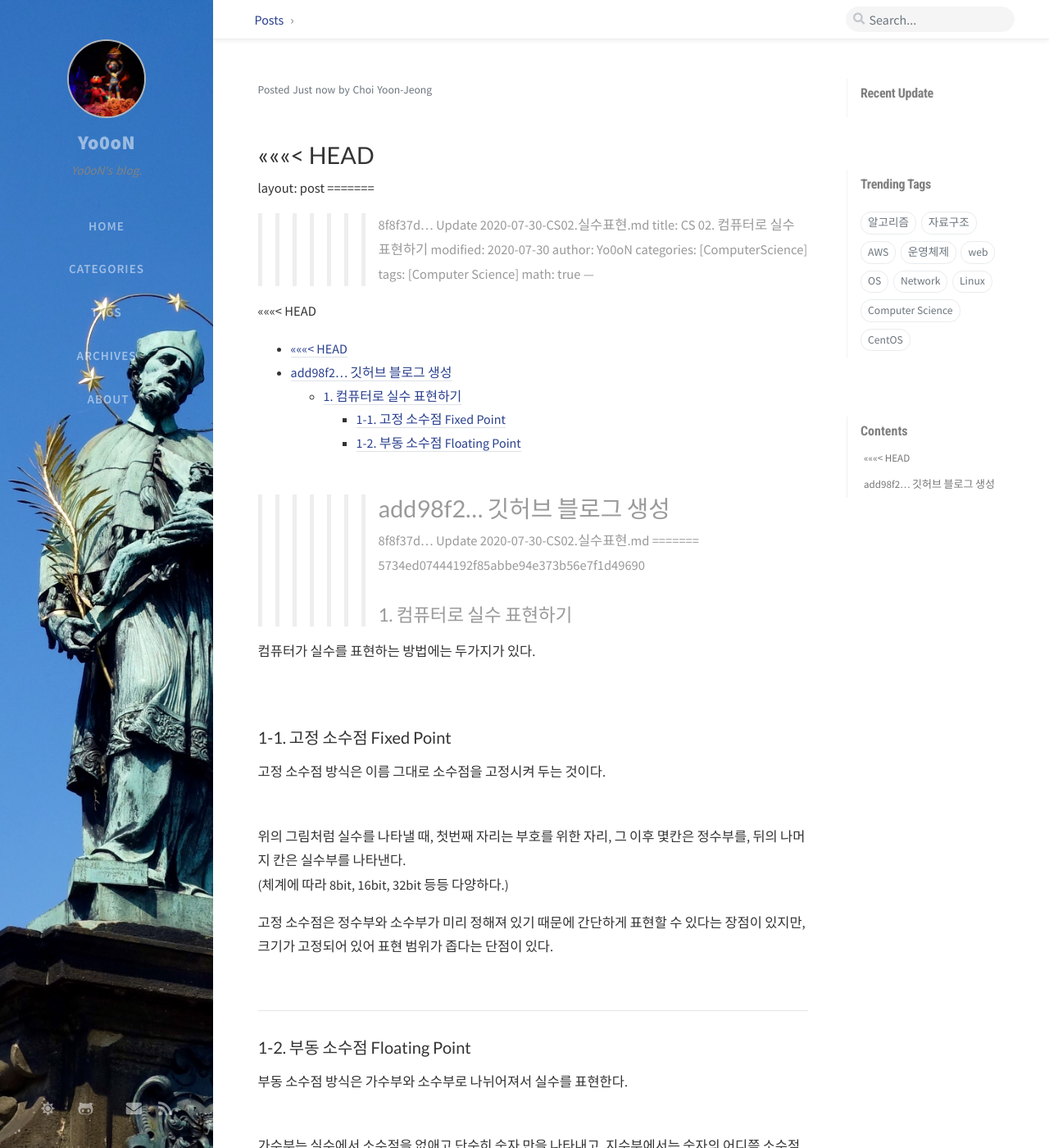
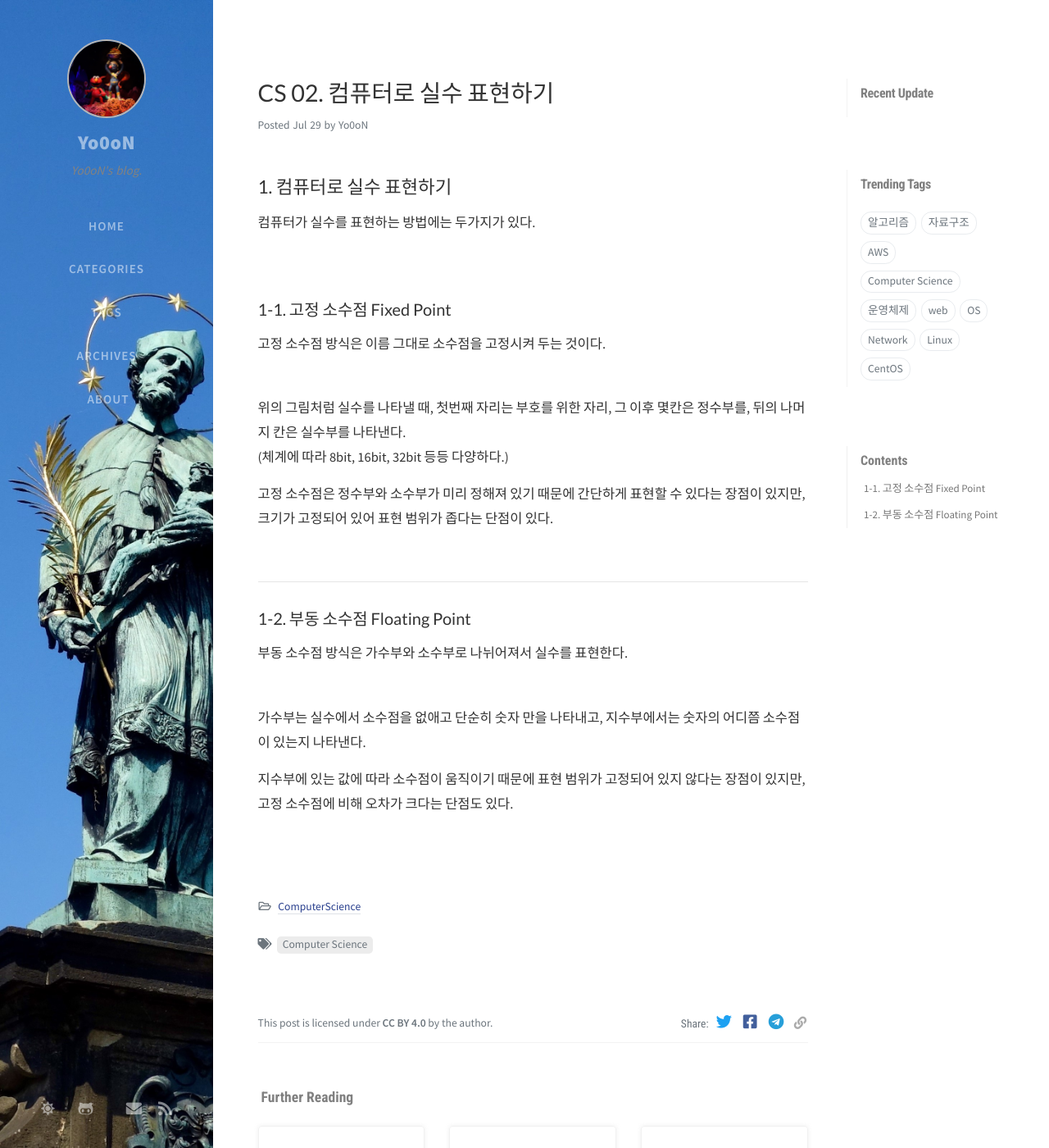
Before and after one commit to Yo0oN/Yo0oN.github.io, a Jekyll site: the page built from _posts/2020-07-30-CS02.실수표현.md, in a window 1280 px wide and 1400 px high. Shown: the whole window at 82% size. Built offline with Jekyll 4.4.1, drawn with Linux system fonts in a browser that asks for light colours; nearby versions of some CDN libraries; comment, search, counter and statistics services are not loaded; some of the changed text lies outside the part shown.

Commit message:
Update 2020-07-30-CS02.실수표현.md

```diff
--- a/_posts/2020-07-30-CS02.실수표현.md
+++ b/_posts/2020-07-30-CS02.실수표현.md
@@ -1,9 +1,4 @@
 ---
-<<<<<<< HEAD
-<<<<<<< HEAD
-<<<<<<< HEAD
-=======
->>>>>>> 5734ed07444192f85abbe94e373b56e7f1d49690
 title: CS 02. 컴퓨터로 실수 표현하기
 modified: 2020-07-30
 author: Yo0oN
@@ -12,28 +7,6 @@ tags: [Computer Science]
 math: true
 ---
 
-<<<<<<< HEAD
-=======
-layout: post
-=======
->>>>>>> 8f8f37d... Update 2020-07-30-CS02.실수표현.md
-title: CS 02. 컴퓨터로 실수 표현하기
-modified: 2020-07-30
-author: Yo0oN
-categories: [ComputerScience]
-tags: [Computer Science]
-math: true
----
-
-<<<<<<< HEAD
-* Table of Contents
-{:toc}
-
->>>>>>> add98f2... 깃허브 블로그 생성
-=======
->>>>>>> 8f8f37d... Update 2020-07-30-CS02.실수표현.md
-=======
->>>>>>> 5734ed07444192f85abbe94e373b56e7f1d49690
 ## 1. 컴퓨터로 실수 표현하기
 
 컴퓨터가 실수를 표현하는 방법에는 두가지가 있다.
```
